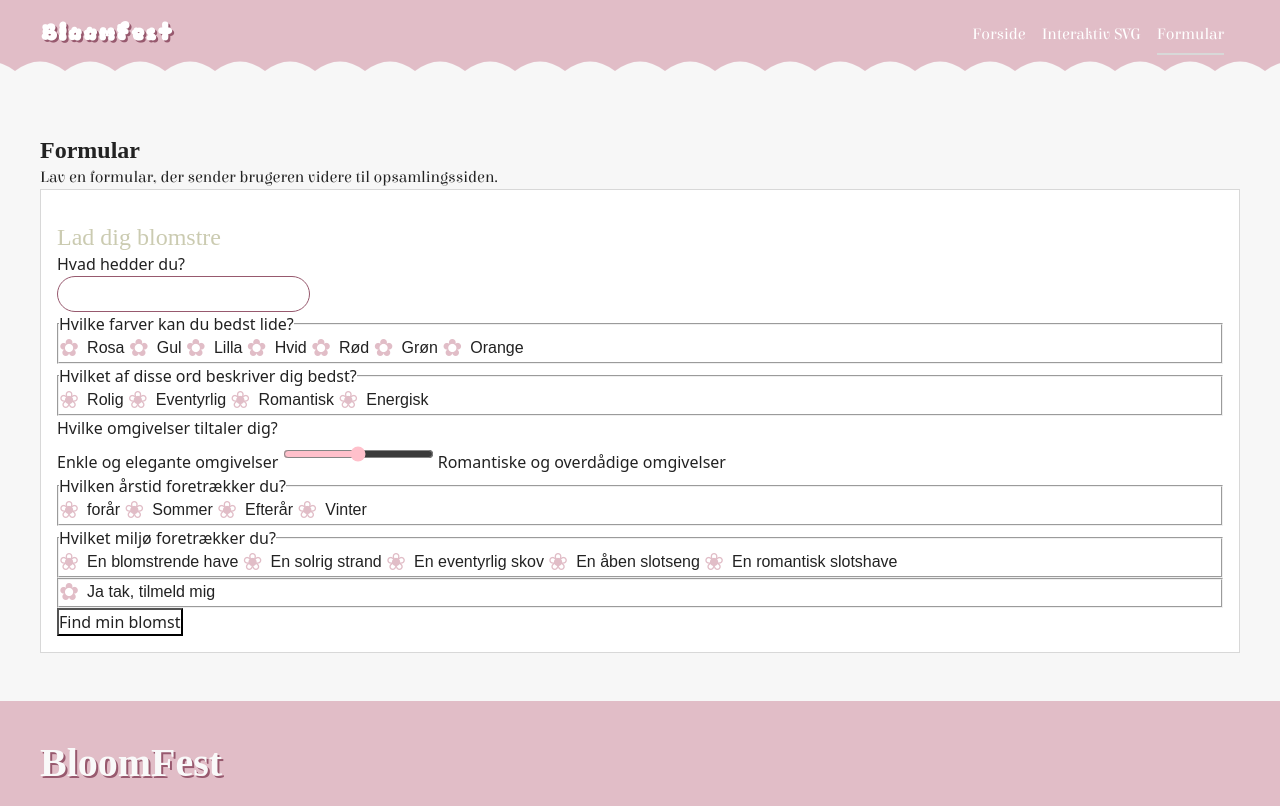
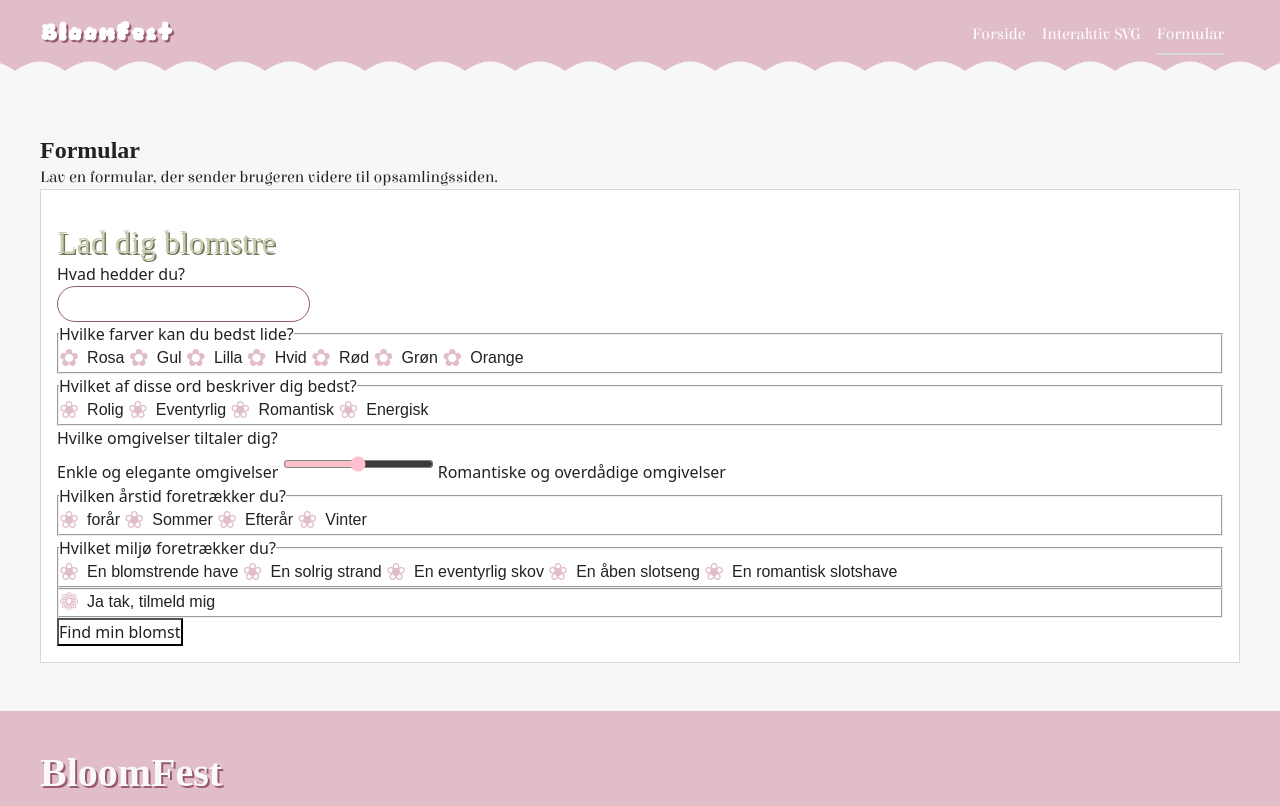
Before and after one commit to sofiemariesoegaard/bloomfest, a plain HTML site: page form.html in a window 1280 px wide. Shown: the top 806 px of the page. Drawn offline with Linux system fonts and the light colour scheme; a web font is replaced by a local one.

Commit message:
form test

```diff
--- a/form.html
+++ b/form.html
@@ -210,7 +210,7 @@
           <fieldset>
             <label class="blomst-checkbox">
               <input type="checkbox" name="valg1">
-              <span class="blomst-ikon">✿</span>
+              <span class="blomst-ikon">❁</span>
               <span>Ja tak, tilmeld mig</span>
             </label>
           </fieldset>
--- a/style.css
+++ b/style.css
@@ -748,7 +748,9 @@ summary {
   font-family: "Kavoon", serif;
   font-weight: 400;
   font-style: normal;
+  font-size: xx-large;
   color: #cbcbb1;
+  text-shadow: #717c5c 1.5px 1.5px;
 }
 
 form{
```
